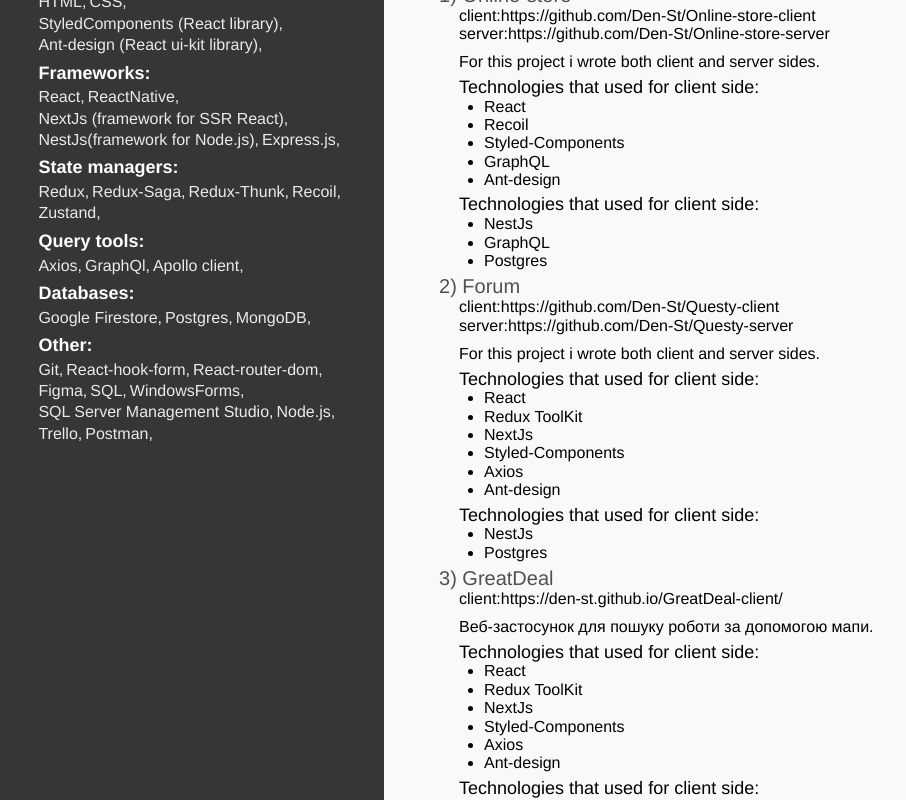
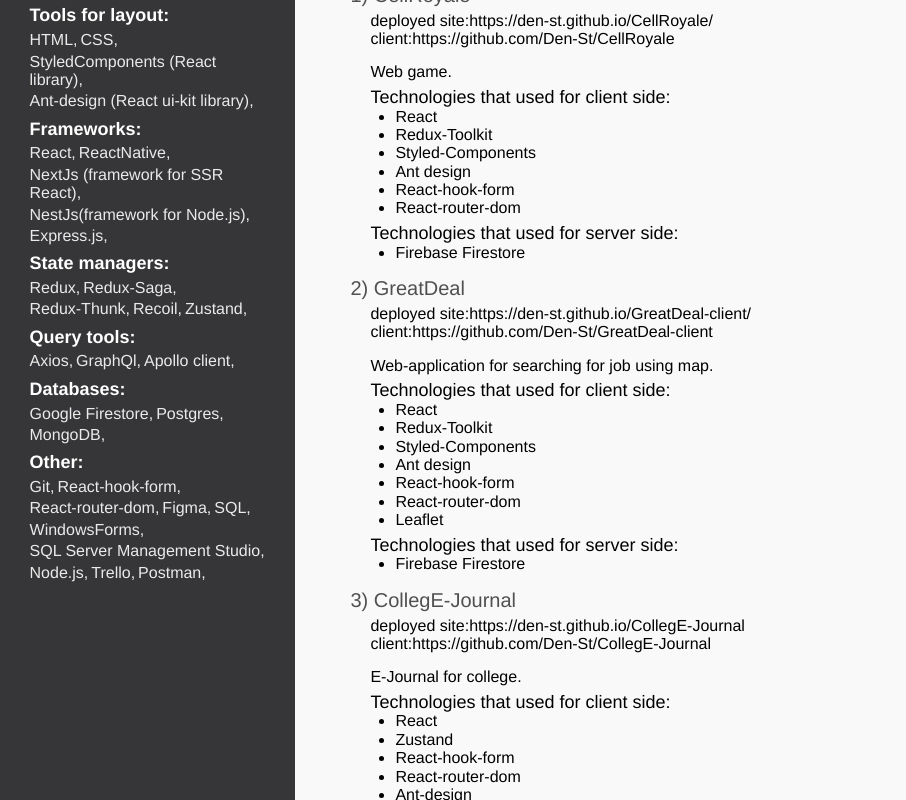
Before and after one commit to Den-St/CV, a React (Create React App) app: page / in a window 1280 px wide. Shown: the part 620-1420 px from the top of the page, without its empty margins (0-906 px from the left). Built offline with nearby package versions, Linux system fonts and the light colour scheme.

Commit message:
layout fixes

```diff
--- a/src/components/Main/styles.ts
+++ b/src/components/Main/styles.ts
@@ -13,6 +13,14 @@
         color:white;
         background-color: #363638;
         padding-top: 0;
+    }
+    ${Media.up.xxxl}{
+        width: 100%;
+        max-width: unset;
+    }
+    ${Media.up.xxxs}{
+        width: 100%;
+        max-width: unset;
     }
 `;
 
--- a/src/components/Projects/index.tsx
+++ b/src/components/Projects/index.tsx
@@ -22,9 +22,9 @@
                     </Technology>
                 )}
             </Tecnologies>
-            <TechnologyHeader>Technologies that used for client side:</TechnologyHeader>
+            {project.technologies.server?.length && <TechnologyHeader>Technologies that used for server side:</TechnologyHeader>}
             <Tecnologies>
-                {project.technologies.server.map(technology =>
+                {project.technologies.server?.map(technology =>
                     <Technology>
                         {technology}
                     </Technology>
--- a/src/components/Projects/styles.ts
+++ b/src/components/Projects/styles.ts
@@ -4,7 +4,7 @@
 export const ProjectsContainer = styled.dl`
     display: flex;
     flex-direction: column;
-    gap: 5px;
+    gap: 15px;
     padding-left: 5px;
     margin: 0;
 `;
@@ -13,6 +13,7 @@
     display: flex;
     flex-direction: column;
     padding: 0;
+    gap:5px;
 `;
 
 export const Links = styled.div`
--- a/src/components/SideBar/styles.ts
+++ b/src/components/SideBar/styles.ts
@@ -30,6 +30,7 @@
         height: 100px;
         justify-content: space-around;
     }
+
 `;
 
 export const NameContainer = styled.header`
@@ -42,6 +43,9 @@
     display: none;
     ${Media.down.m} {
         display: flex;
+    }
+    ${Media.up.xxxl} {
+        width: 100%;
     }
 `;
 
--- a/src/consts/projects.ts
+++ b/src/consts/projects.ts
@@ -3,6 +3,65 @@
 export const projects:ProjectT[] = [
     {
         id:1,
+        name:'CellRoyale',
+        links:[
+            {
+                name:'deployed site',
+                href:'https://den-st.github.io/CellRoyale/ '
+            },
+            {
+                name:'client',
+                href:'https://github.com/Den-St/CellRoyale'
+            },
+        ],
+        description:'Web game.',
+        technologies:{
+            client:['React','Redux-Toolkit','Styled-Components',
+                    'Ant design', 'React-hook-form', 'React-router-dom'],
+            server:['Firebase Firestore']
+        }
+    },
+    {
+        id:2,
+        name:'GreatDeal',
+        links:[
+            {
+                name:'deployed site',
+                href:'https://den-st.github.io/GreatDeal-client/'
+            },
+            {
+                name:'client',
+                href:'https://github.com/Den-St/GreatDeal-client'
+            },
+        ],
+        description:'Web-application for searching for job using map.',
+        technologies:{
+            client:["React", "Redux-Toolkit","Styled-Components","Ant design",
+                    "React-hook-form", "React-router-dom", "Leaflet"],
+            server:['Firebase Firestore']
+        }
+    },
+    {
+        id:3,
+        name:'CollegE-Journal',
+        links:[
+            {
+                name:'deployed site',
+                href:'https://den-st.github.io/CollegE-Journal'
+            },
+            {
+                name:'client',
+                href:'https://github.com/Den-St/CollegE-Journal'
+            },
+        ],
+        description:'E-Journal for college.',
+        technologies:{
+            client:['React', 'Zustand','React-hook-form',
+                    'React-router-dom', 'Ant-design'],
+        }
+    },
+    {
+        id:4,
         name:'Online-store',
         links:[
             {
@@ -21,7 +80,7 @@
         }
     },
     {
-        id:2,
+        id:5,
         name:'Forum',
         links:[
             {
@@ -39,19 +98,4 @@
             server:['NestJs', 'Postgres']
         }
     },
-    {
-        id:3,
-        name:'GreatDeal',
-        links:[
-            {
-                name:'client',
-                href:'https://den-st.github.io/GreatDeal-client/'
-            },
-        ],
-        description:'Веб-застосунок для пошуку роботи за допомогою мапи.',
-        technologies:{
-            client:['React', 'Redux ToolKit', 'NextJs', 'Styled-Components', 'Axios', 'Ant-design'],
-            server:['NestJs', 'Postgres']
-        }
-    },
-    ];
+];
--- a/src/types/project.ts
+++ b/src/types/project.ts
@@ -7,6 +7,6 @@
     description:string,
     technologies:{
         client:string[],
-        server:string[],
+        server?:string[],
     }
 }
```
